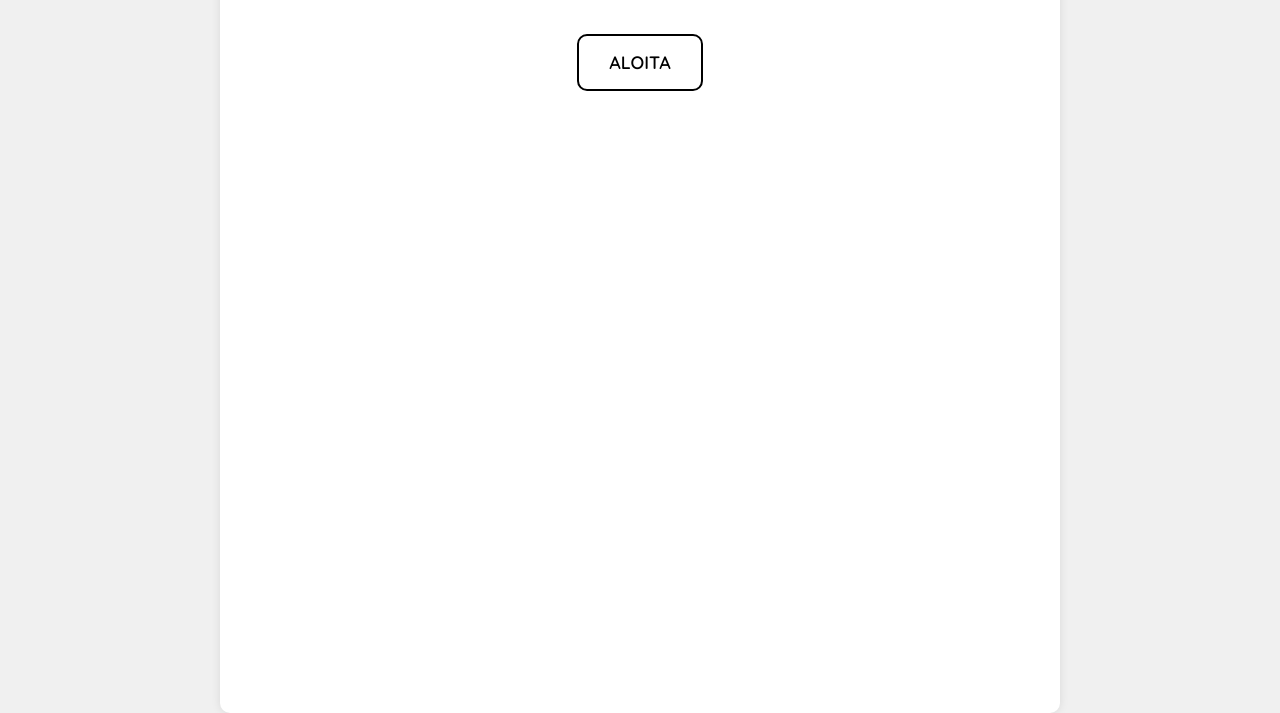
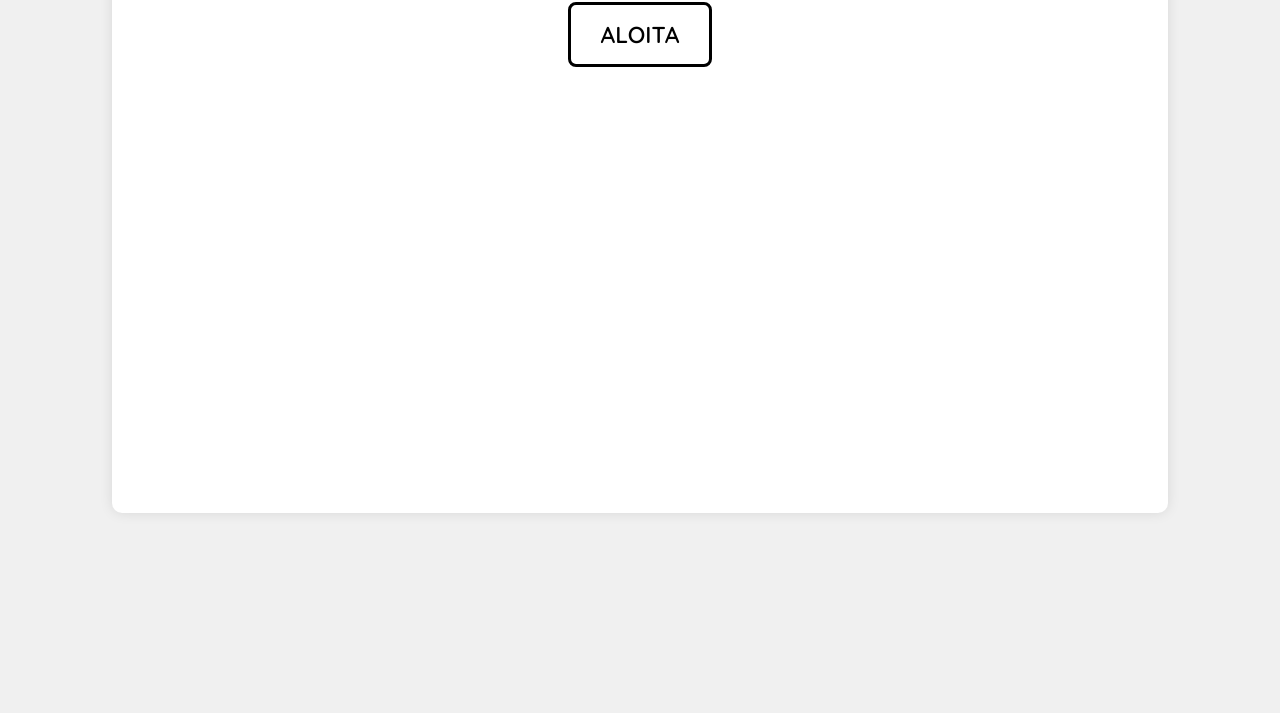
Before and after one commit to Kielinuppu/vessalauluvalintapeli, a plain HTML site: page index.html in a window 1280 px wide. Shown: the part 87-800 px from the top of the page. Drawn offline with Linux system fonts and the light colour scheme.

Commit message:
Update styles.css

```diff
--- a/styles.css
+++ b/styles.css
@@ -3,46 +3,49 @@ body {
     font-weight: 600;
     display: flex;
     justify-content: center;
+    align-items: flex-start;
+    min-height: 100vh;
     background-color: #f0f0f0;
     margin: 0;
-    padding: 0;
-    min-height: 100vh;
+    text-transform: uppercase;
+    font-size: 120%;
+    padding-top: 0;
 }
 
 .container {
+    text-align: center;
+    width: 100%;
+    max-width: 1056px;
+    padding: 18px;
+    box-sizing: border-box;
     background-color: white;
     border-radius: 10px;
-    box-shadow: 0 0 10px rgba(0,0,0,0.1);
-    padding: 20px;
-    width: 90%;
-    max-width: 800px;
-    text-align: center;
-    margin-top: 0px;
+    box-shadow: 0 0 13px rgba(0,0,0,0.1);
+    margin-top: 0;
+    min-height: 75vh;
 }
 
 h1, h2 {
-    margin-bottom: 20px;
-    text-transform: uppercase;
+    font-size: 1.5em;
+    margin: 5px 0 10px 0;
 }
 
-.start-button, #playAgainButton {
-    background-color: white;
+#startButton, #playAgainButton {
+    font-family: 'Quicksand', sans-serif;
+    padding: 15px 30px;
+    background-color: transparent;
     color: black;
-    border: 2px solid black;
-    border-radius: 10px;
-    padding: 15px 30px;
-    font-size: 18px;
+    border: 3px solid black;
+    border-radius: 8px;
     cursor: pointer;
-    transition: transform 0.2s, background-color 0.2s;
-    font-family: 'Quicksand', sans-serif;
     font-weight: 600;
+    font-size: 120%;
     text-transform: uppercase;
     margin: 20px 0;
 }
 
-.start-button:hover, #playAgainButton:hover {
+#startButton:hover, #playAgainButton:hover {
     transform: scale(1.05);
-    background-color: #f0f0f0;
 }
 
 #gameArea {
@@ -75,7 +78,11 @@ h1, h2 {
     border: none;
     cursor: pointer;
     transition: transform 0.2s;
-    border-radius: 10px;
+    border-radius: 50%;
+    display: flex;
+    justify-content: center;
+    align-items: center;
+    text-transform: uppercase;
 }
 
 .game-button:hover {
@@ -85,11 +92,13 @@ h1, h2 {
 .game-button.true {
     background-color: #4CAF50;
     color: white;
+    margin-left: 40px;
 }
 
 .game-button.false {
     background-color: #f44336;
     color: white;
+    margin-right: 40px;
 }
 
 #stars, #finalStars {
@@ -129,4 +138,12 @@ h1, h2 {
         width: 50px;
         height: 50px;
     }
+
+    .game-button.true {
+        margin-bottom: 60px; /* Lisää tilaa painikkeiden väliin */
+    }
+
+    .game-button.false {
+        margin-bottom: 60px; /* Lisää tilaa painikkeiden väliin */
+    }
 }
```
